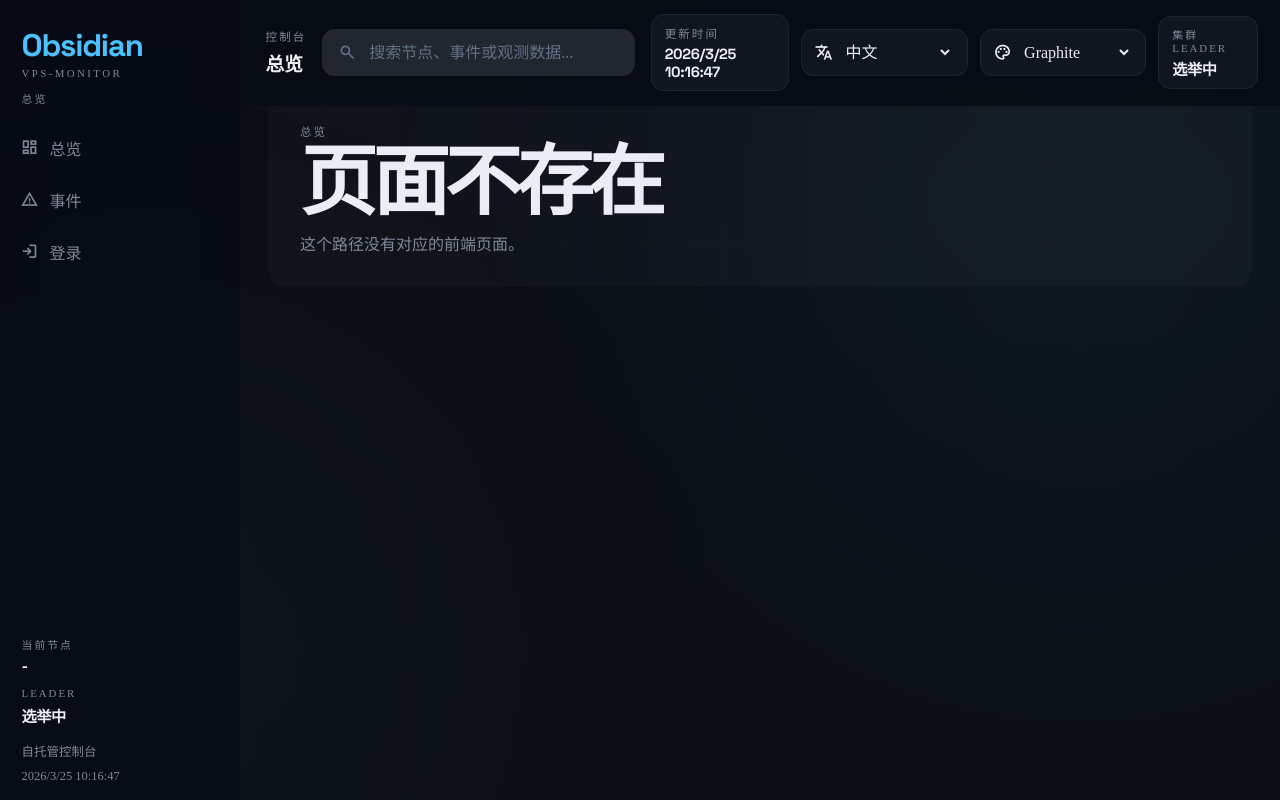
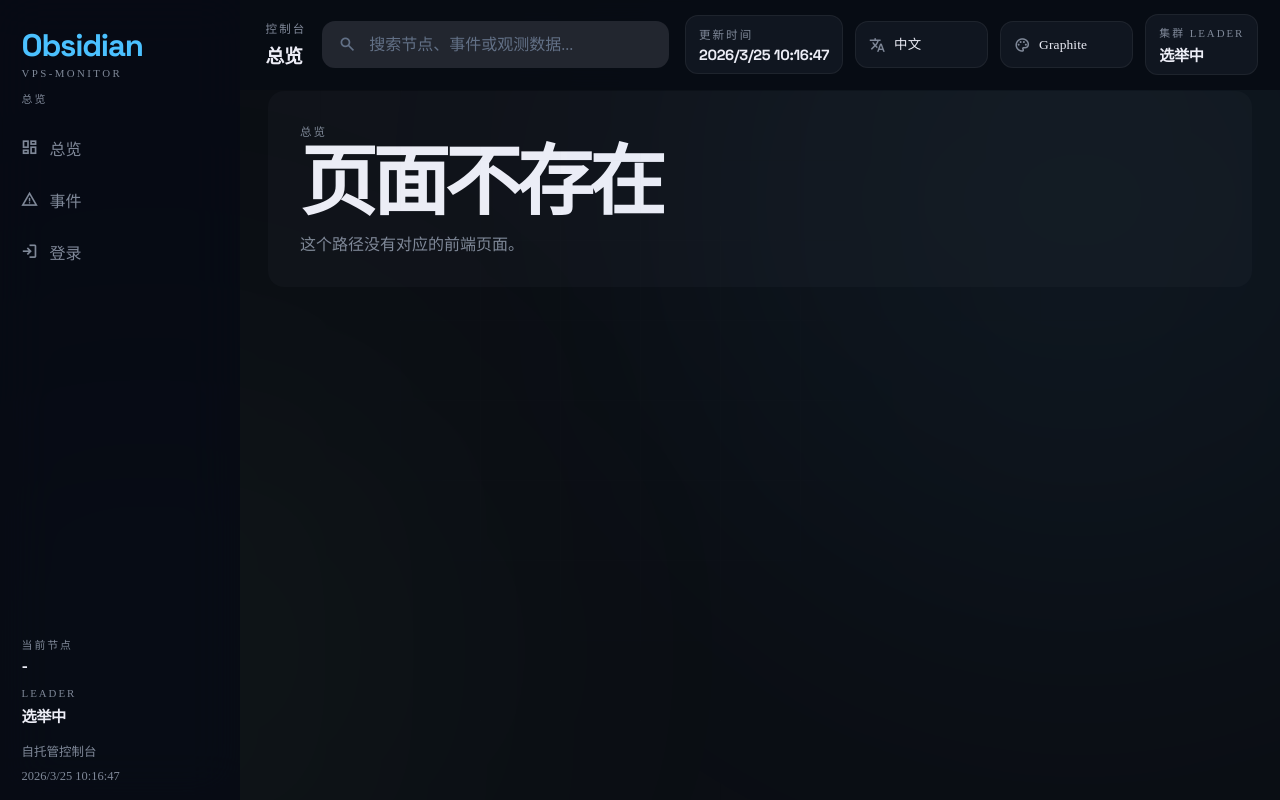
Before and after one commit to origin652/Frontline-Monitor, a plain HTML site: page frontend/index.html in a window 1280 px wide. Drawn offline with nearby package versions, Linux system fonts and the light colour scheme.

Commit message:
Polish theme/language switcher appearance
Remove native select arrow, tighten padding, add hover transition,
and mute icon color so the switcher pills look consistent with
the rest of the glassmorphic topbar.

Co-Authored-By: Claude Opus 4.6 <noreply@anthropic.com>

```diff
--- a/frontend/styles.css
+++ b/frontend/styles.css
@@ -345,10 +345,29 @@ p { margin: 0; }
 
 .obs-topbar__heading strong { display: block; margin-top: 0.15rem; font-size: 1.15rem; letter-spacing: -0.03em; color: var(--text); }
 .obs-topbar__actions { display: flex; align-items: center; gap: 0.75rem; }
-.obs-meta, .obs-theme-switcher { min-height: 2.7rem; padding: 0.55rem 0.82rem; border-radius: 0.95rem; box-shadow: none; }
+.obs-meta, .obs-theme-switcher { min-height: 2.7rem; padding: 0.55rem 0.75rem; border-radius: 0.95rem; box-shadow: none; }
 .obs-meta strong { display: block; margin-top: 0.18rem; font-size: 0.92rem; letter-spacing: -0.02em; }
-.obs-theme-switcher { display: inline-flex; align-items: center; gap: 0.55rem; background: color-mix(in srgb, var(--bg-elevated) 88%, transparent); border: 1px solid rgba(255, 255, 255, 0.08); }
-.obs-theme-switcher select { border: 0; outline: none; background: transparent; color: var(--text); min-width: 7rem; }
+.obs-theme-switcher { display: inline-flex; align-items: center; gap: 0.55rem; background: color-mix(in srgb, var(--bg-elevated) 88%, transparent); border: 1px solid rgba(255, 255, 255, 0.08); cursor: pointer; transition: background 180ms ease, border-color 180ms ease; }
+.obs-theme-switcher:hover { background: color-mix(in srgb, var(--bg-elevated) 100%, transparent); border-color: rgba(255, 255, 255, 0.14); }
+.obs-theme-switcher .material-symbols-outlined { font-size: 1rem; color: var(--muted); flex-shrink: 0; }
+.obs-theme-switcher select {
+  border: 0;
+  outline: none;
+  background: transparent;
+  color: var(--text);
+  min-width: 5rem;
+  appearance: none;
+  -webkit-appearance: none;
+  cursor: pointer;
+  font-size: 0.84rem;
+  font-weight: 500;
+  letter-spacing: 0.01em;
+  padding-right: 0.2rem;
+}
+.obs-theme-switcher select option {
+  background: var(--bg-strong, #22262f);
+  color: var(--text);
+}
 
 .obs-main { margin-left: 16rem; padding: 5.8rem 1.75rem 6rem; }
 .obs-page,
```
